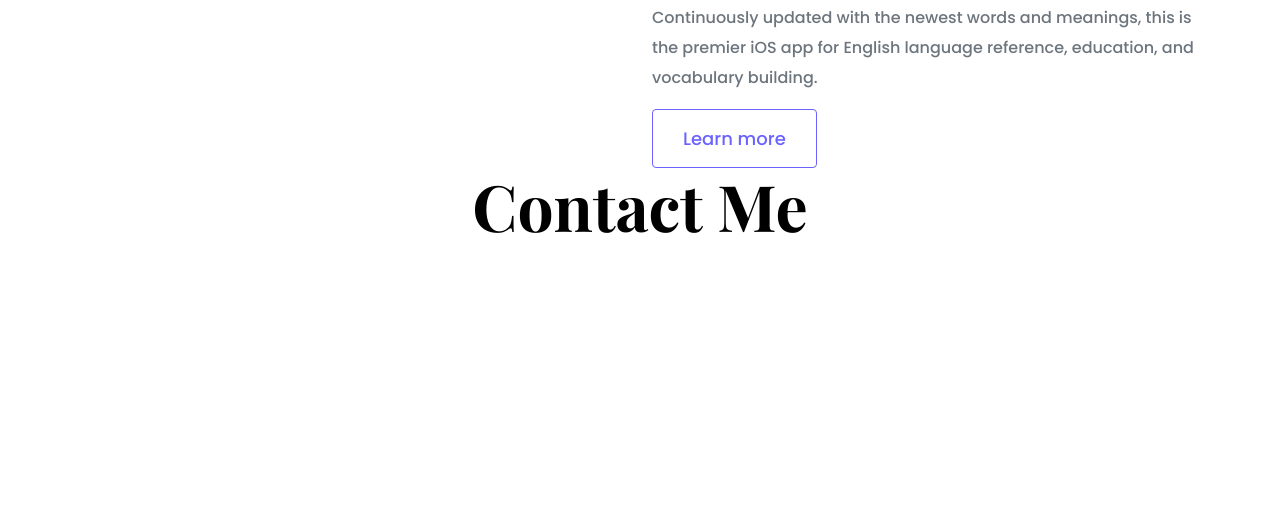
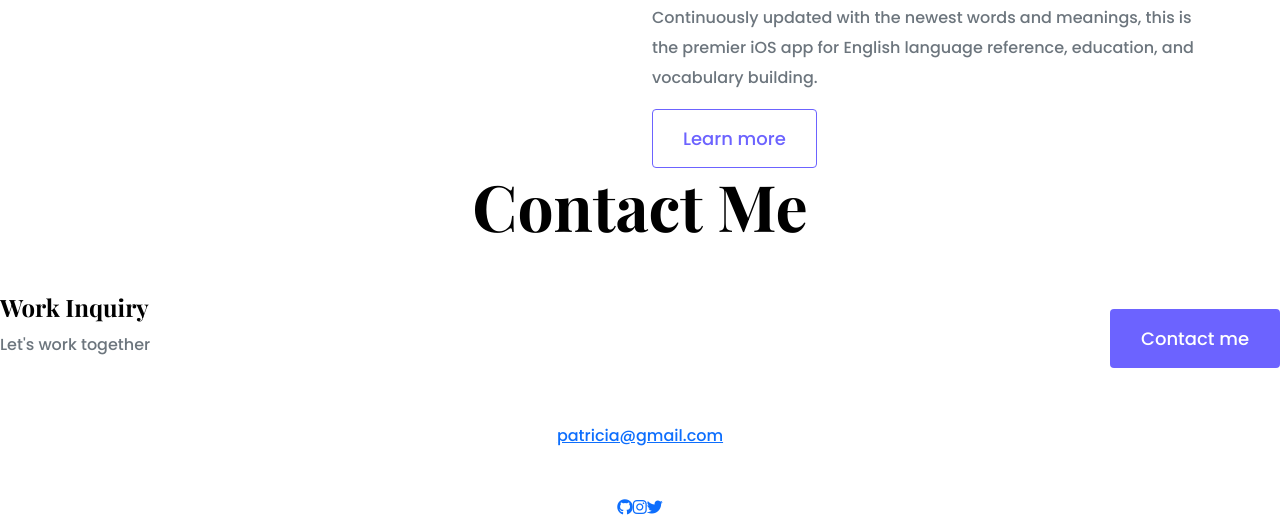
Before and after one commit to JOYSTROMBECK/portfolio-joy, a plain HTML site: page index.html in a window 1280 px wide. Shown: the part 2092-2612 px from the top of the page. Before the commit the page ends 2385 px from the top, so only its background shows below. Drawn offline with nearby package versions, Linux system fonts and the light colour scheme.

Commit message:
Update index.html

```diff
--- a/index.html
+++ b/index.html
@@ -87,5 +87,32 @@
             <h2 class="text-center mb-5">Contact Me</h2>
         </div>
     </section>
+    <footer>
+      <div class="contact-box justify-content-between mb-5 d-none d-md-flex">
+        <div>
+          <h4>Work Inquiry</h4>
+          <p class="text-muted">Let's work together</p>
+        </div>
+        <div>
+          <a href="" class="btn btn-branding mt-3"> Contact me </a>
+        </div>
+      </div>
+      <div class="d-flex justify-content-center mb-5">
+        <a href="mailto:patricia@gmail.com" class="email-link">
+          patricia@gmail.com
+        </a>
+      </div>
+      <div class="social-links d-flex justify-content-center">
+        <a href="https://www.github.com/patricia" target="_blank">
+          <i class="fab fa-github"></i>
+        </a>
+        <a href="https://www.instragram.com/patricia" target="_blank">
+          <i class="fab fa-instagram"></i>
+        </a>
+        <a href="https://www.twitter.com/patricia" target="_blank">
+          <i class="fab fa-twitter"></i>
+        </a>
+      </div>
+    </footer>
 </body>
 </html>
```
